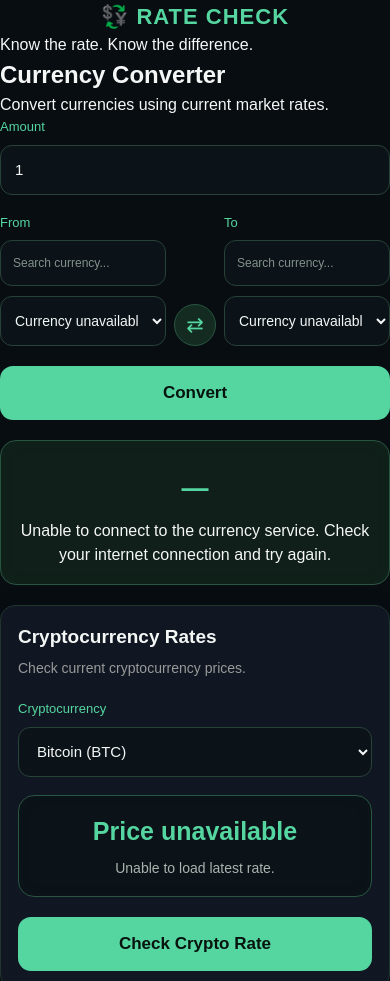
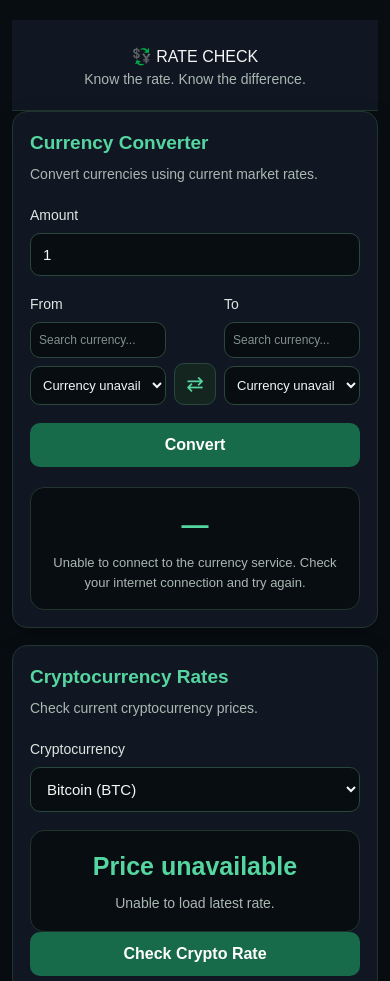
Before and after one commit to elijahpaulatem15-gif/Rate-check-, a plain HTML site: page index.html in a window 390 px wide. Shown: the top 981 px of the page. Drawn offline with Linux system fonts and the light colour scheme; no server answers.

Commit message:
Replace CSS with cleaned and corrected stylesheet

```diff
--- a/style.css
+++ b/style.css
@@ -1,7 +1,16 @@
+
+/* ==============================
+   GLOBAL RESET
+============================== */
+
 * {
     margin: 0;
     padding: 0;
     box-sizing: border-box;
+}
+
+html {
+    scroll-behavior: smooth;
 }
 
 body {
@@ -9,35 +18,37 @@ body {
     background: #080d12;
     color: #f4f7f6;
     min-height: 100vh;
+    line-height: 1.5;
 }
 
 /* ==============================
    HEADER
 ============================== */
 
-.header {
+.app-header {
     text-align: center;
     padding: 35px 20px 25px;
     background: #101722;
     border-bottom: 1px solid #20352e;
 }
 
-.logo {
-    display: flex;
-    justify-content: center;
-    align-items: center;
-    gap: 10px;
-    font-size: 27px;
-    font-weight: 800;
+.app-header h1 {
+    color: #55d6a0;
+    font-size: 26px;
     letter-spacing: 2px;
-    color: #55d6a0;
+    margin-bottom: 6px;
+}
+
+.app-header p {
+    color: #aab8b2;
+    font-size: 14px;
 }
 
 /* ==============================
    MAIN CONTAINER
 ============================== */
 
-.container {
+.app-container {
     width: 100%;
     max-width: 700px;
     margin: 0 auto;
@@ -48,74 +59,61 @@ body {
    CARDS
 ============================== */
 
-.card,
+.converter-card,
 .crypto-card,
 .history-card {
-    width: 100%;
     background: #101722;
     border: 1px solid #20352e;
     border-radius: 20px;
     padding: 22px;
-    margin-bottom: 20px;
-    box-shadow: 0 10px 35px rgba(0, 0, 0, 0.25);
+    margin-bottom: 22px;
+    box-shadow: 0 8px 25px rgba(0, 0, 0, 0.18);
 }
 
 /* ==============================
-   CARD TITLES
+   HEADINGS
 ============================== */
 
-.card-title h1 {
-    font-size: 23px;
+.converter-card h1,
+.crypto-card h2,
+.history-card h2 {
+    color: #55d6a0;
+    font-size: 22px;
     margin-bottom: 6px;
 }
 
-.card-title p {
-    color: #999;
+.subtitle {
+    color: #aab8b2;
     font-size: 14px;
-    line-height: 1.5;
-}
-
-.crypto-card h2,
-.history-card h2 {
-    font-size: 21px;
-    margin-bottom: 7px;
-}
-
-.crypto-card > p,
-.history-card > p {
-    color: #999;
-    font-size: 14px;
-    line-height: 1.5;
     margin-bottom: 20px;
 }
 
 /* ==============================
-   LABELS
+   INPUTS AND LABELS
 ============================== */
+
+.input-group {
+    margin-bottom: 18px;
+}
 
 label {
     display: block;
-    color: #55d6a0;
-    font-size: 13px;
-    margin-bottom: 8px;
+    color: #dce7e2;
+    font-size: 14px;
+    margin-bottom: 7px;
 }
-
-/* ==============================
-   INPUTS & SELECTS
-============================== */
 
 input,
 select {
     width: 100%;
-    height: 50px;
-    background: #0b1218;
+    min-width: 0;
+    padding: 12px;
+    background: #080d12;
     color: #f4f7f6;
-    border: 1px solid #294238;
-    border-radius: 12px;
-    padding: 0 14px;
+    border: 1px solid #29483b;
+    border-radius: 10px;
     font-size: 15px;
     outline: none;
-    transition: border-color 0.2s;
 }
 
 input:focus,
@@ -124,253 +122,171 @@ select:focus {
     box-shadow: 0 0 0 2px rgba(85, 214, 160, 0.12);
 }
 
-/* ==============================
-   AMOUNT
-============================== */
-
-.amount-box {
-    margin-top: 25px;
+input::placeholder {
+    color: #82918b;
 }
 
 /* ==============================
-   CURRENCY ROW
+   CURRENCY CONVERTER
 ============================== */
 
 .currency-row {
-    width: 100%;
     display: flex;
     align-items: flex-end;
-    gap: 10px;
-    margin-top: 18px;
+    gap: 12px;
+    margin-bottom: 18px;
+}
+
+.currency-box {
+    flex: 1;
+    min-width: 0;
+}
+
+.currency-box input {
+    margin-bottom: 8px;
 }
 
 .currency-box select {
-    width: 100%;
-    min-width: 0;
-    background: #0b1218;
-    border: 1px solid #294238;
-    color: #f4f7f6;
-    border-radius: 12px;
+    cursor: pointer;
 }
 
-.currency-box input[type="search"] {
-    display: block;
-    width: 100%;
-    min-width: 0;
-    height: 46px;
-    margin-bottom: 10px;
-    padding: 0 12px;
-    font-size: 13px;
-    background: #0b1218;
-    border: 1px solid #294238;
-    border-radius: 12px;
-    color: #ffffff;
-}
-
-.currency-box input[type="search"]:focus,
-.currency-box select:focus {
-    border-color: #55d6a0;
-    box-shadow: 0 0 0 2px rgba(85, 214, 160, 0.12);
-}
-
-.currency-box input[type="search"]::placeholder {
-    color: #82918a;
-}
-
-
-/* ==============================
-   SWAP BUTTON
-============================== */
 .swap-button {
-    flex: 0 0 48px;
-    width: 48px;
-    height: 48px;
-    border-radius: 50%;
-    border: 1px solid #285641;
-    background: #142b21;
+    flex-shrink: 0;
+    width: 44px;
+    height: 44px;
+    border: 1px solid #29483b;
+    border-radius: 10px;
+    background: #14251f;
     color: #55d6a0;
-    font-size: 25px;
+    font-size: 21px;
     cursor: pointer;
-    transition: 0.2s;
+    transition: background 0.2s ease;
 }
 
 .swap-button:hover {
-    background: #1d3d2e;
-    transform: rotate(180deg);
+    background: #20352e;
 }
 
 /* ==============================
-   CONVERT BUTTON
+   BUTTONS
 ============================== */
 
 .convert-button {
+    display: block;
     width: 100%;
-    height: 54px;
-    margin-top: 20px;
+    padding: 13px 16px;
+    background: #176b4b;
+    color: #ffffff;
     border: none;
-    border-radius: 13px;
-    background: #55d6a0;
-    color: #07130e;
-    font-size: 17px;
+    border-radius: 10px;
+    font-size: 16px;
     font-weight: bold;
     cursor: pointer;
-    transition: 0.2s;
+    transition: background 0.2s ease;
 }
 
 .convert-button:hover {
-    background: #3fc58d;
-    transform: translateY(-2px);
+    background: #21845e;
+}
+
+button:focus-visible {
+    outline: 2px solid #55d6a0;
+    outline-offset: 3px;
 }
 
 /* ==============================
-   RESULT
+   CONVERSION RESULT
 ============================== */
 
 .result-card {
-    width: 100%;
-    background: #101f19;
-    border: 1px solid #285641;
-    border-radius: 16px;
+    margin-top: 20px;
     padding: 20px;
-    margin-top: 20px;
+    background: #080d12;
+    border: 1px solid #20352e;
+    border-radius: 14px;
     text-align: center;
 }
 
 .result-value {
-    width: 100%;
-    font-size: 32px;
+    color: #55d6a0;
+    font-size: 30px;
     font-weight: bold;
-    color: #55d6a0;
-    margin: 10px 0;
-    overflow-wrap: break-word;
+    overflow-wrap: anywhere;
+    margin-bottom: 8px;
+}
+
+.rate-text {
+    color: #aab8b2;
+    font-size: 13px;
+    overflow-wrap: anywhere;
 }
 
 /* ==============================
    CRYPTOCURRENCY
 ============================== */
 
-.crypto-card {
-    margin-top: 20px;
+.crypto-selector {
+    margin-top: 16px;
+    margin-bottom: 18px;
 }
 
-.crypto-selector {
-    margin-top: 5px;
+.crypto-selector select {
+    cursor: pointer;
 }
 
-.crypto-info {
-    margin-top: 18px;
-    background: #0b1218;
-    border: 1px solid #285641;
-    border-radius: 16px;
+.crypto-result {
     padding: 20px;
+    background: #080d12;
+    border: 1px solid #20352e;
+    border-radius: 14px;
     text-align: center;
 }
 
-.crypto-info h3 {
-    font-size: 21px;
-    margin-bottom: 12px;
-    color: #55d6a0;
+.crypto-result .crypto-name {
+    display: none !important;
 }
 
 .crypto-price {
-    font-size: 30px;
+    color: #55d6a0;
+    font-size: 28px;
     font-weight: bold;
-    color: #55d6a0;
+    overflow-wrap: anywhere;
     margin-bottom: 8px;
-    overflow-wrap: break-word;
 }
 
 .crypto-change {
-    color: #aab4ae;
+    color: #aab8b2;
     font-size: 14px;
-}
-
-.crypto-refresh-button {
-    width: 100%;
-    height: 50px;
-    margin-top: 15px;
-    border: 1px solid #285641;
-    border-radius: 12px;
-    background: #142b21;
-    color: #55d6a0;
-    font-size: 15px;
-    font-weight: bold;
-    cursor: pointer;
-    transition: 0.2s;
-}
-
-.crypto-refresh-button:hover {
-    background: #1d3d2e;
+    overflow-wrap: anywhere;
 }
 
 /* ==============================
-   HISTORY
+   RATE HISTORY
 ============================== */
 
-.history-card {
-    margin-top: 20px;
-}
-
 #rateHistory {
-    width: 100%;
+    margin-top: 15px;
 }
 
 .history-item {
-    width: 100%;
-    background: #080808;
-    border: 1px solid #252525;
-    border-radius: 12px;
-    padding: 14px;
+    padding: 12px;
     margin-bottom: 10px;
-    color: #ddd;
-    font-size: 14px;
-    line-height: 1.5;
+    background: #080d12;
+    border: 1px solid #20352e;
+    border-radius: 10px;
+    color: #dce7e2;
+    font-size: 13px;
+    overflow-wrap: anywhere;
 }
 
 .history-empty {
-    color: #666;
+    color: #82918b;
     font-size: 14px;
-    text-align: center;
-    padding: 15px 0;
+    padding: 12px 0;
 }
 
 #clearHistory {
-    width: 100%;
-    height: 46px;
     margin-top: 15px;
-    border: 1px solid #333;
-    border-radius: 10px;
-    background: #1c1c1c;
-    color: #ffffff;
-    font-size: 14px;
-    font-weight: bold;
-    cursor: pointer;
-}
-
-#clearHistory:hover {
-    background: #292929;
-}
-
-/* ==============================
-   SEO INTRO
-============================== */
-
-.seo-intro {
-    text-align: center;
-    margin: 20px auto;
-    max-width: 700px;
-    padding: 0 15px;
-}
-
-.seo-intro h1 {
-    font-size: 28px;
-    margin-bottom: 10px;
-}
-
-.seo-intro p {
-    font-size: 15px;
-    line-height: 1.6;
-    color: #999;
 }
 
 /* ==============================
@@ -379,41 +295,38 @@ select:focus {
 
 footer {
     text-align: center;
-    border-top: 1px solid #222;
-    padding: 25px 15px;
-    color: #666;
+    padding: 20px 15px;
+    color: #82918b;
     font-size: 12px;
-    line-height: 1.8;
+    border-top: 1px solid #20352e;
 }
 
 /* ==============================
-   MOBILE
+   MOBILE RESPONSIVENESS
 ============================== */
 
 @media (max-width: 520px) {
 
-    .header {
-        padding-top: 25px;
+    .app-header {
+        padding: 25px 15px 20px;
     }
 
-    .logo {
-        font-size: 23px;
+    .app-container {
+        padding: 20px 12px 35px;
     }
 
-    .logo-icon {
-        font-size: 26px;
-    }
-
-    .container {
-        padding-left: 12px;
-        padding-right: 12px;
-    }
-
-    .card,
+    .converter-card,
     .crypto-card,
     .history-card {
         padding: 17px;
         border-radius: 15px;
+        margin-bottom: 17px;
+    }
+
+    .converter-card h1,
+    .crypto-card h2,
+    .history-card h2 {
+        font-size: 19px;
     }
 
     .currency-row {
@@ -425,17 +338,14 @@ footer {
         min-width: 0;
     }
 
-    .currency-box select {
-        font-size: 14px;
-        padding-left: 10px;
-        padding-right: 10px;
+    .swap-button {
+        width: 42px;
+        height: 42px;
     }
 
-    .swap-button {
-        flex: 0 0 42px;
-        width: 42px;
-        height: 42px;
-        font-size: 21px;
+    .result-card,
+    .crypto-result {
+        padding: 17px;
     }
 
     .result-value {
@@ -445,118 +355,40 @@ footer {
     .crypto-price {
         font-size: 25px;
     }
-
-    .crypto-card h2,
-    .history-card h2 {
-        font-size: 19px;
-    }
-    }
-
-.crypto-result .crypto-name {
-    display: none !important;
 }
 
-.crypto-result {
-    margin-top: 18px;
-    background: #0b1218;
-    border: 1px solid #285641;
-    border-radius: 16px;
-    padding: 20px;
-    text-align: center;
-}
+@media (max-width: 480px) {
 
-
-@media (max-width: 480px) {
-    .logo {
+    .app-header h1 {
         font-size: 22px;
         letter-spacing: 1px;
     }
 
-    .crypto-price {
-        font-size: 25px;
+    .currency-box input {
+        font-size: 12px;
+        padding: 10px 8px;
     }
 
-    .currency-box input[type="search"] {
-        font-size: 12px;
+    .currency-box select {
+        font-size: 13px;
+        padding: 10px 8px;
     }
 }
 
-
 /* ==============================
-   RATE CHECK - DESIGN POLISH
+   REDUCED MOTION
 ============================== */
 
-html {
-    scroll-behavior: smooth;
-}
+@media (prefers-reduced-motion: reduce) {
 
-body {
-    line-height: 1.5;
-}
-
-.card,
-.crypto-card,
-.history-card {
-    box-shadow:
-        0 8px 25px rgba(0, 0, 0, 0.25),
-        0 0 12px rgba(85, 214, 160, 0.025);
-    transition: border-color 0.25s ease,
-                box-shadow 0.25s ease;
-}
-
-.card:hover,
-.crypto-card:hover,
-.history-card:hover {
-    border-color: #326b50;
-}
-
-input,
-select {
-    transition: border-color 0.2s ease,
-                box-shadow 0.2s ease,
-                background 0.2s ease;
-}
-
-button {
-    -webkit-tap-highlight-color: transparent;
-}
-
-.convert-button,
-.crypto-refresh-button,
-.swap-button,
-#clearHistory {
-    transition: all 0.2s ease;
-}
-
-.convert-button:active,
-.crypto-refresh-button:active,
-.swap-button:active,
-#clearHistory:active {
-    transform: scale(0.98);
-}
-
-.result-card,
-.crypto-info,
-.crypto-result {
-    box-shadow: inset 0 0 20px rgba(85, 214, 160, 0.025);
-}
-
-footer {
-    color: #84918b;
-}
-
-@media (max-width: 520px) {
-    .container {
-        padding-bottom: 35px;
+    html {
+        scroll-behavior: auto;
     }
 
-    .card-title h1 {
-        font-size: 21px;
-    }
-
-    .result-card,
-    .crypto-info,
-    .crypto-result {
-        padding: 17px;
+    *,
+    *::before,
+    *::after {
+        transition-duration: 0.01ms !important;
+        animation-duration: 0.01ms !important;
     }
 }
```
